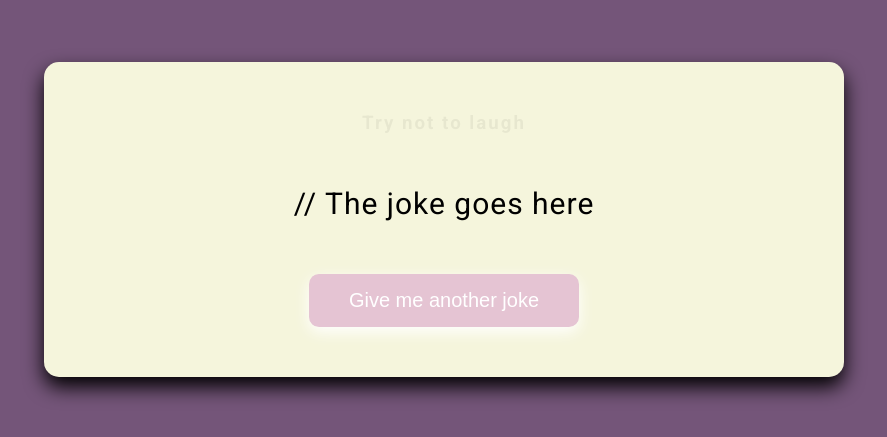
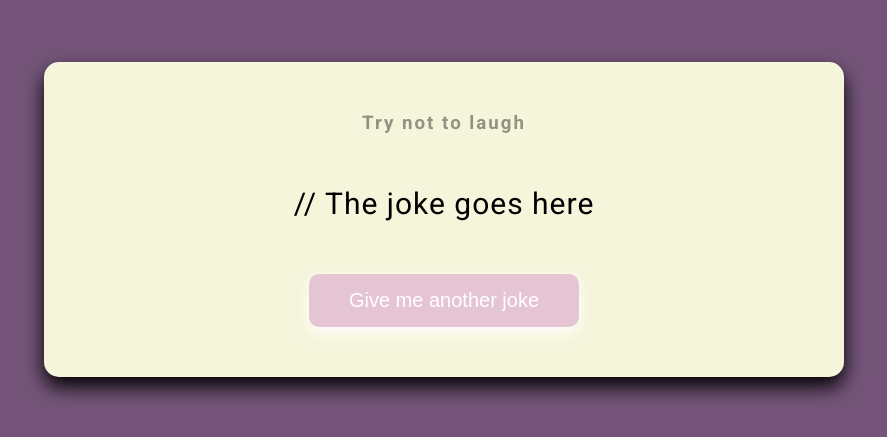
Before and after one commit to lenac0des/DadJokes, a plain HTML site: page index.html in a window 1280 px wide. Shown: the part 141-578 px from the top of the page, without its empty margins (196-1083 px from the left). Drawn offline with Linux system fonts and the light colour scheme; no server answers.

Commit message:
style change

```diff
--- a/style.css
+++ b/style.css
@@ -30,9 +30,14 @@ body {
 
 h3 {
     margin: 0;
-    opacity: .05;
+    opacity: .40;
     letter-spacing: 2px;
+    color: black;
 }
+
+
+
+
 
 .joke {
     font-size: 30px;
```
